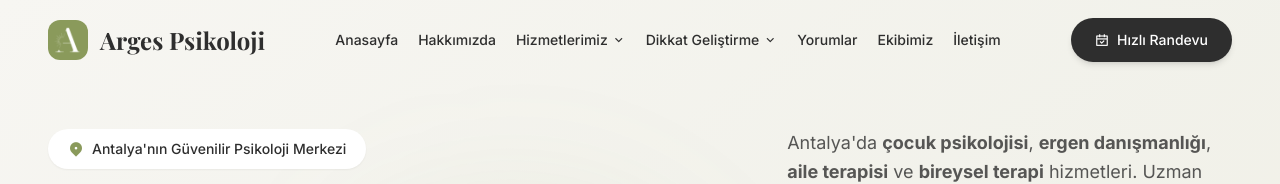
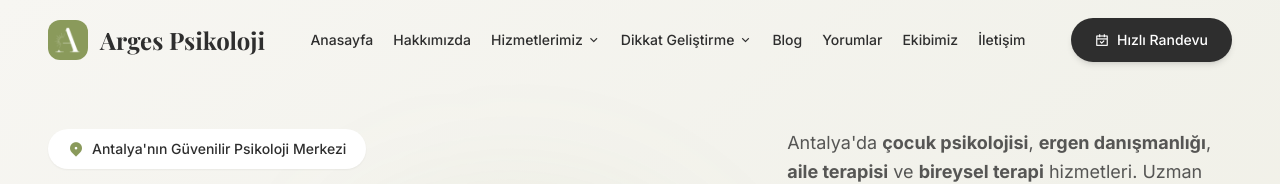
Before and after one commit to killermasterturkey/antalya-arges-psikoloji, a React (Vite) app: page / in a window 1280 px wide. Shown: the top 184 px of the page. Built offline with nearby package versions, Linux system fonts and the light colour scheme.

Commit message:
Add Blog menu item to header navigation

```diff
--- a/src/components/feature/Header.tsx
+++ b/src/components/feature/Header.tsx
@@ -196,6 +196,13 @@ const Header = () => {
               </div>
 
               <Link
+                to="/blog"
+                className="font-sans text-sm font-medium text-darkgray hover:text-olive transition-colors duration-200 cursor-pointer whitespace-nowrap"
+              >
+                Blog
+              </Link>
+
+              <Link
                 to="/testimonials"
                 className="font-sans text-sm font-medium text-darkgray hover:text-olive transition-colors duration-200 cursor-pointer whitespace-nowrap"
               >
@@ -360,6 +367,16 @@ const Header = () => {
                   </div>
 
                   <Link
+                    to="/blog"
+                    className="block px-4 py-3 rounded-xl font-sans text-sm font-medium text-darkgray hover:bg-olive/5 transition-colors duration-200 cursor-pointer"
+                  >
+                    <span className="flex items-center space-x-2">
+                      <i className="ri-article-line text-olive"></i>
+                      <span>Blog</span>
+                    </span>
+                  </Link>
+
+                  <Link
                     to="/testimonials"
                     className="block px-4 py-3 rounded-xl font-sans text-sm font-medium text-darkgray hover:bg-olive/5 transition-colors duration-200 cursor-pointer"
                   >
```
